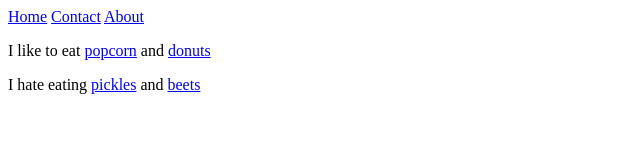
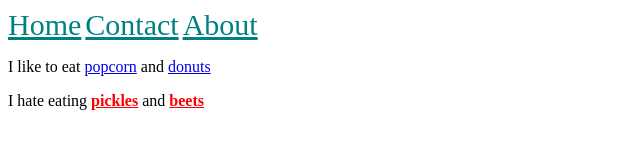
Before and after one commit to elli-elka/steele, a plain HTML site: page css/descendant.html in a window 1280 px wide. Shown: the whole page, without its empty margins (0-640 px from the left). Drawn offline with Linux system fonts and the light colour scheme.

Commit message:
link css added

```diff
--- a/css/descendant.html
+++ b/css/descendant.html
@@ -7,7 +7,7 @@
 
 <head>
     <title>Artisanal Company</title>
-    <link rel="stylesheet" type="text/css" href="purplestyle.css" />
+    <link rel="stylesheet" type="text/css" href="descendant.css" />
 </head>
 <p>
     I like to eat <a href="/popcorn">popcorn</a> and <a href="/donuts">donuts</a>
```
